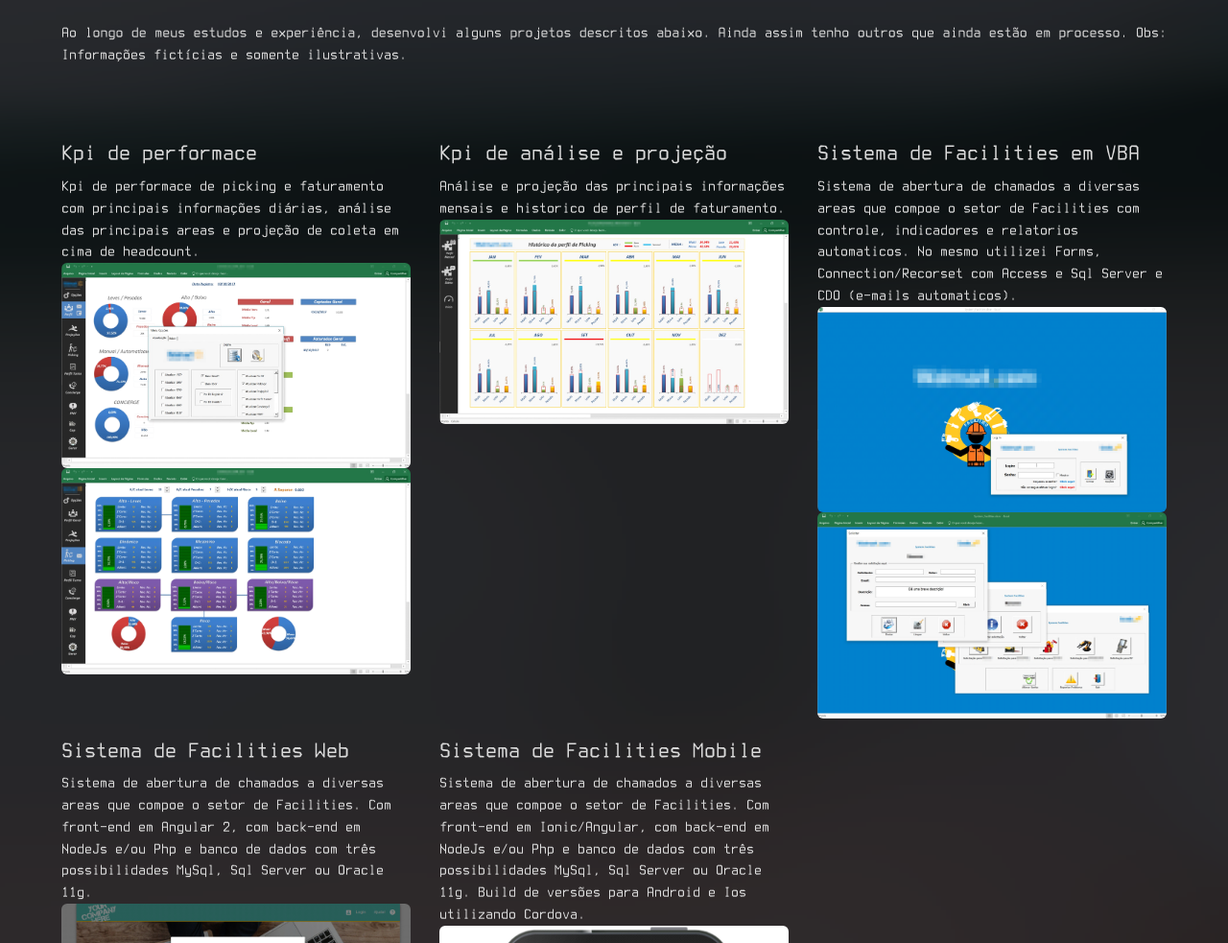
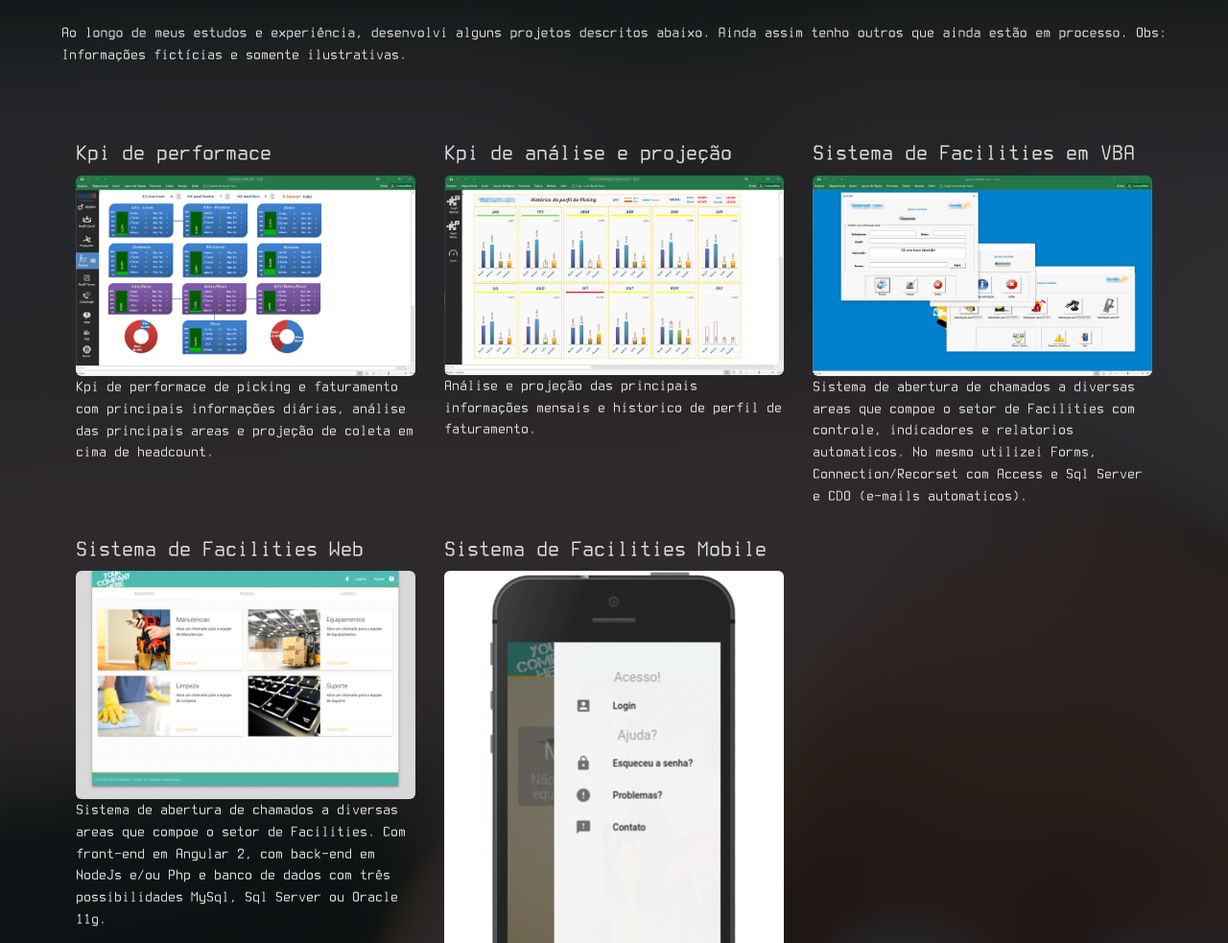
Before and after one commit to jsi1v4/jsi1v4.github.io, a plain HTML site: page index.html in a window 1280 px wide. Shown: the part 940-1923 px from the top of the page at 96% size. Drawn offline with Linux system fonts and the light colour scheme.

Commit message:
[Portfolio] layout done

```diff
--- a/assets/js/app.js
+++ b/assets/js/app.js
@@ -262,20 +262,24 @@ $(document).ready(() => {
   let itemsLi = '';
   portfolio.items.forEach(element => {
 
-    element.img.forEach(img => {
+    for (let i = 0; i < element.img.length; i++) {
       itemsLi += `
-        <img class="img-responsive img-rounded" src="${img}">
-      `
-    });
+        <div class="item ${(i === 0) ? 'active' : ''}">
+          <img class="img-responsive img-rounded" src="${element.img[i]}">
+        </div>
+      `;
+    }
 
     $('#portfolio-items').append(
       `
         <div class="col-xs-12 col-md-4">
           <h3>${element.name}</h3>
-          <span>${element.details}</span>
-          <div>
-            ${itemsLi}
+          <div class="carousel slide" data-ride="carousel">
+            <div class="carousel-inner" role="listbox">
+              ${itemsLi}
+            </div>
           </div>
+          <p>${element.details}</p>
         </div>
       `
     );
@@ -288,6 +292,11 @@ $(document).ready(() => {
   $("body").scrollspy({
     target: "#main-menu"
   });
-  $('[data-spy="scroll"]').each(() => $(this).scrollspy("refresh"));
+  $('[data-spy="scroll"]').each(function() { $(this).scrollspy("refresh") });
+
+  /* Carousel */
+  $('.carousel').each(function() {
+    $(this).carousel();
+  });
 
 });
--- a/index.html
+++ b/index.html
@@ -113,10 +113,8 @@
 					<h2 class="text-center page-header">Porfolio</h2>
 					<div id="portfolio-info" class="portfolio-info text-justify"></div>
 				</div>
-				<div class="row">
-					<div class="col-xs-12 col-md-12">
-						<div id="portfolio-items" class="portfolio-items"></div>
-					</div>
+				<div class="col-xs-12 col-md-12">
+					<div id="portfolio-items" class="portfolio-items"></div>
 				</div>
 			</div>
 
```
